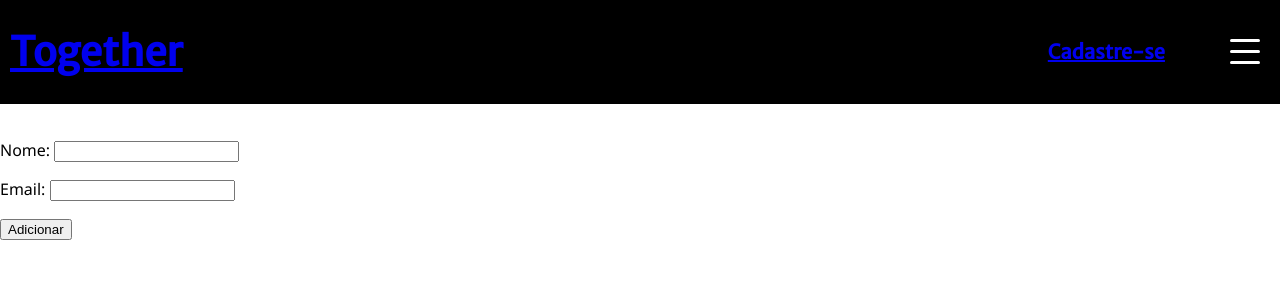
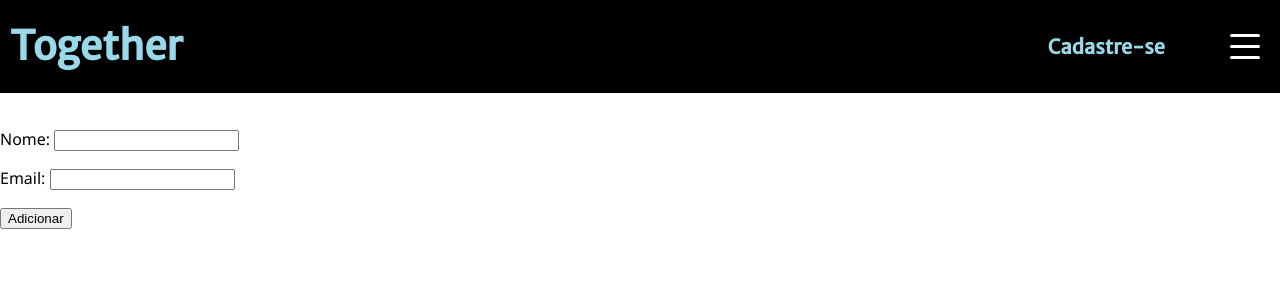
Before and after one commit to IsacSouza0/Demoday, a Django app: page /cadastro/ in a window 1280 px wide. Shown: the top 300 px of the page. Run offline with Django 3.2, Linux system fonts and the light colour scheme; some web fonts are replaced.

Commit message:
Continuação

```diff
--- a/landing_page/static/css/style.css
+++ b/landing_page/static/css/style.css
@@ -3,18 +3,16 @@
     font-family: 'Segoe UI', Tahoma, Geneva, Verdana, sans-serif;
 }
 
-header h1 {
+h2 a{
     text-decoration: none;
-}
-
-h2{
     margin-left: 800px;
     color: #99d9ea;
     font-family: 'Merriweather Sans', sans-serif;
     font-size: 20px;
 }
 
-h1{
+h1 a{
+    text-decoration: none;
     color: #99d9ea;
     margin-left: 10px;
     font-family: 'Merriweather Sans', sans-serif;
@@ -102,6 +100,7 @@
     align-content: space-around;
 }
 .header-1{
+    text-decoration: none;
     background-color: #000000;
     margin:0;
     height: auto;
--- a/landing_page/templates/layout.html
+++ b/landing_page/templates/layout.html
@@ -15,6 +15,7 @@
 <body>
     <header>
         <div class="header-1">
+            <!-- <h1>Together</h1> -->
             <h1><a href="/">Together</a></h1>
             <h2 class="botao"><a href="cadastro/">Cadastre-se</a></h2>
 
@@ -27,7 +28,7 @@
         <nav class="nav-menu-hamburguer">
             <a href="">Home</a>
             <a href="">Sobre</a>
-            <a href="cadastro/">Cadastro</a>
+            <a href="">Contato</a>
         </nav>
     </header>
 
```
